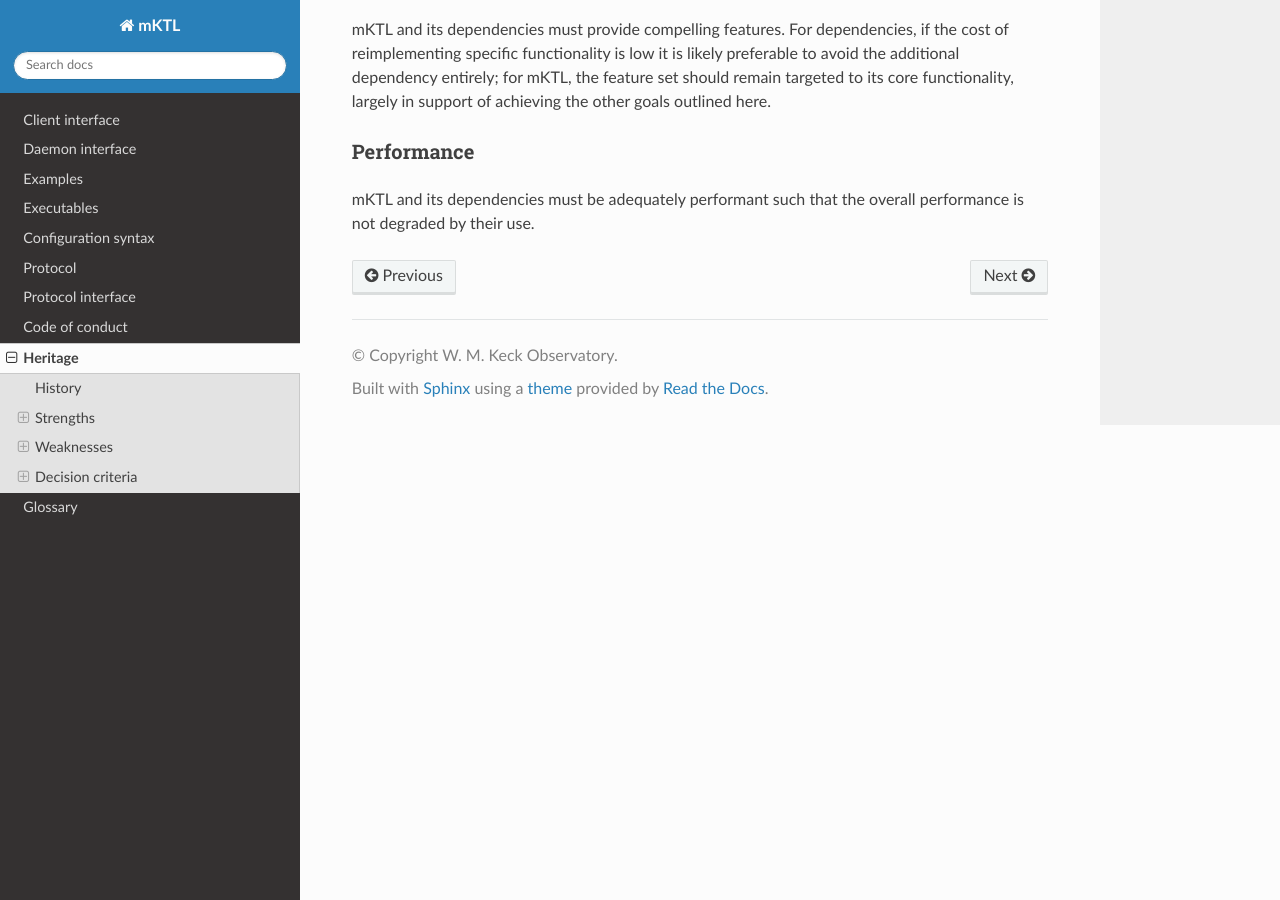
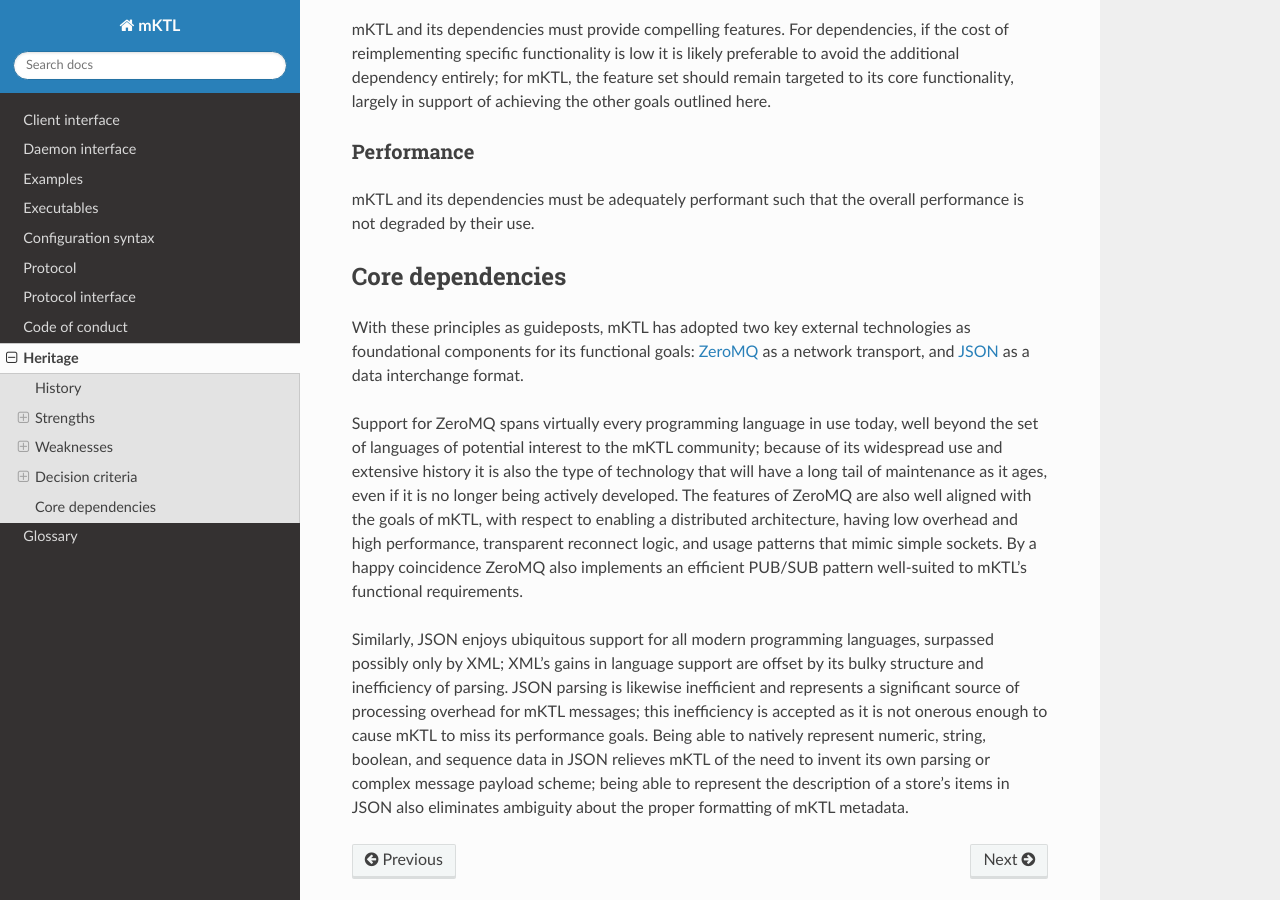
Before and after one commit to KeckObservatory/mKTL, a Sphinx documentation site: the page built from doc/heritage.rst, in a window 1280 px wide and 900 px high, scrolled down 6212 px. Built offline with Sphinx 7.4.7 and the Read the Docs theme 3.1.0, drawn with Linux system fonts in a browser that asks for light colours.

Commit message:
Add a section about specific dependencies.

```diff
--- a/doc/heritage.rst
+++ b/doc/heritage.rst
@@ -129,3 +129,13 @@ Performance
 ^^^^^^^^^^^
 
 mKTL and its dependencies must be adequately performant such that the overall performance is not degraded by their use.
+
+
+Core dependencies
+-----------------
+
+With these principles as guideposts, mKTL has adopted two key external technologies as foundational components for its functional goals: `ZeroMQ <https://zeromq.org/>`_ as a network transport, and `JSON <https://www.json.org/>`_ as a data interchange format.
+
+Support for ZeroMQ spans virtually every programming language in use today, well beyond the set of languages of potential interest to the mKTL community; because of its widespread use and extensive history it is also the type of technology that will have a long tail of maintenance as it ages, even if it is no longer being actively developed. The features of ZeroMQ are also well aligned with the goals of mKTL, with respect to enabling a distributed architecture, having low overhead and high performance, transparent reconnect logic, and usage patterns that mimic simple sockets. By a happy coincidence ZeroMQ also implements an efficient PUB/SUB pattern well-suited to mKTL's functional requirements.
+
+Similarly, JSON enjoys ubiquitous support for all modern programming languages, surpassed possibly only by XML; XML's gains in language support are offset by its bulky structure and inefficiency of parsing. JSON parsing is likewise inefficient and represents a significant source of processing overhead for mKTL messages; this inefficiency is accepted as it is not onerous enough to cause mKTL to miss its performance goals. Being able to natively represent numeric, string, boolean, and sequence data in JSON relieves mKTL of the need to invent its own parsing or complex message payload scheme; being able to represent the description of a store's items in JSON also eliminates ambiguity about the proper formatting of mKTL metadata.
```
